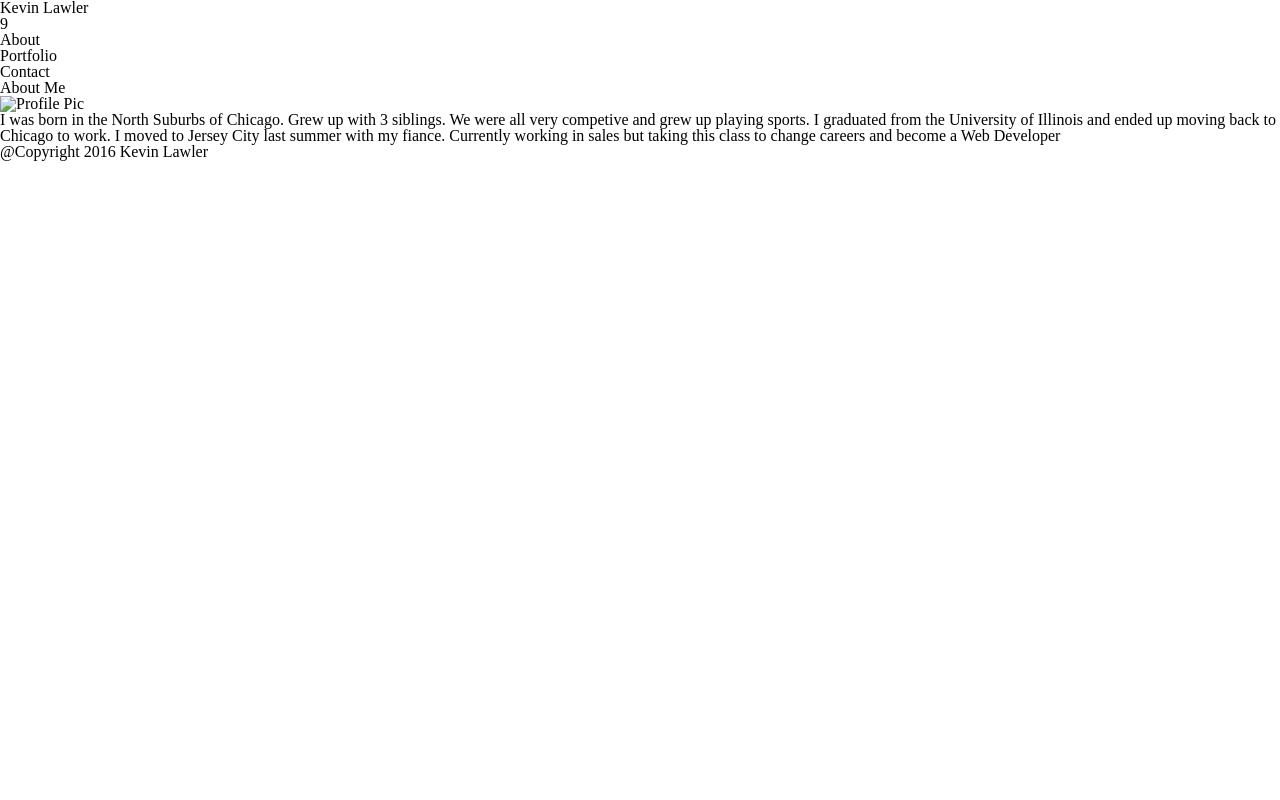
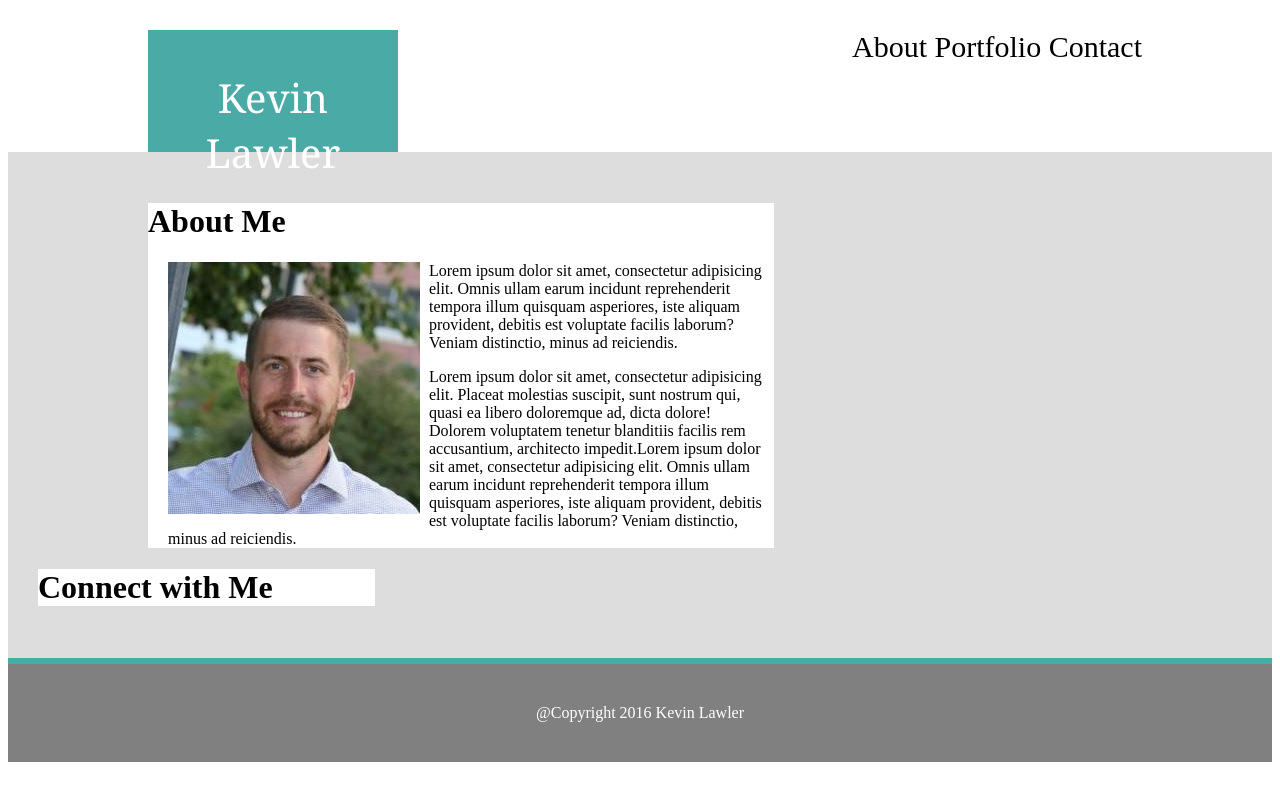
Before and after one commit to klawgolfer7/Basic-Portfolio, a plain HTML site: page index.html in a window 1280 px wide. Drawn offline with Linux system fonts and the light colour scheme.

Commit message:
close to finished.  Need to figure social media bar that needs to be on the right

```diff
--- a/assets/css/style.css
+++ b/assets/css/style.css
@@ -0,0 +1,101 @@
+/*CSS File for HW1 for Rutgers.  About Me/COntact/Portfolio
+HTML Files are attached to it.*/
+
+
+.container {
+	width: 52%;
+
+}
+
+/*Facebook, LinkedIN and Instagram Box*/
+.container2 {
+	width: 28%;
+	background-color: white;
+/*	float: right;*/
+/*	padding-top: 30px;
+	padding-bottom: 30px;*/
+}
+
+
+/*THis is the box with my name in it*/
+header {
+	margin: 0;
+	padding: 0;
+	background-color: #4aaaa5;
+	/*^^^ This is the TEAL backgound color*/
+	border-color: #cccccc;
+	color: #ffffff;
+	font-family: "Georgia", Times, "Times New Roman", serif;
+	font-size: 40px;
+	width: 250px;
+	height: 82px;
+	float: left;
+	text-align: center;
+	padding-top: 40px;
+	margin-left: 140px;
+}
+
+
+
+footer {
+	clear: both;
+	background-color: grey;
+	padding: 40px;
+	color: white;
+	text-align: center;
+}
+
+img {
+	margin-left: 20px;
+	margin-right: 9px;
+	margin-bottom: 2px;
+	float: left;
+}
+
+#greenline {
+	clear: both;
+	background-color: #4aaaa5;
+	height: 6px;
+	color: white;
+	text-align: center;
+	margin-bottom: 0;
+	margin-top: 0;
+
+}
+
+
+.nav {
+	text-align: right;
+	font-size: 30px;
+	padding-right: 130px;
+	border-top: 40px;
+
+}
+
+.para {
+	margin: 10px;
+	margin-left: 20px;
+	margin-bottom: 20px;
+
+}
+
+/*p {
+	margin: 10px;
+	margin-left: 10px;
+}*/
+
+
+/*the cream background box*/
+.paragraphbackground {
+	background-color: #dddddd;
+	margin-top: 80px;
+	padding: 30px;
+	clear: both;
+
+
+}
+
+.whitebox {
+	background-color: white;
+	margin-left: 110px;
+}
--- a/index.html
+++ b/index.html
@@ -3,24 +3,45 @@
   <head>
   	<title>About Me</title>
   	<link rel="stylesheet" type="text/css" href="assets/css/style.css">
-  	<link rel="stylesheet" type="text/css" href="assets/css/reset.css">
+<!--   	<link rel="stylesheet" type="text/css" href="assets/css/reset.css"> -->
 
   </head>
   <body>
   	<header>
   		Kevin Lawler
   	</header>
-  	<nav>9
-  		<ul>
-  			<li>About</li>
-			<li>Portfolio</li>
-			<li>Contact</li>
-  		</ul>
+  	<nav class="nav">
+  		<p>
+	  	About  Portfolio  Contact
+  		</p>
+
   	</nav>
-	<h1>About Me</h1>
-	<img src="" alt="Profile Pic">
-	<p>I was born in the North Suburbs of Chicago.  Grew up with 3 siblings.  We were all very competive and grew up playing sports.  I graduated from the University of Illinois and ended up moving back to Chicago to work.  I moved to Jersey City last summer with my fiance. Currently working in sales but taking this class to change careers and become a Web Developer</p>
+	<div class="paragraphbackground">
+		<div class="whitebox container">
+			<h1>About Me</h1>
 
+				<img src="assets/images/profilepic.jpg" alt="Profile Pic">
+						<!--<p>I was born in the North Suburbs of Chicago.  Grew up with 3 siblings.  We were all very competive and grew up playing sports.  I graduated from the University of Illinois and ended up moving back to Chicago to work.  I moved to Jersey City last summer with my fiance. Currently working in sales but taking this class to change careers and become a Web Developer</p> -->
+						<div class='para'>
+						<p>
+							Lorem ipsum dolor sit amet, consectetur adipisicing elit. Omnis ullam earum incidunt reprehenderit tempora illum quisquam asperiores, iste aliquam provident, debitis est voluptate facilis laborum? Veniam distinctio, minus ad reiciendis.
+						</p>
+						<p>
+							Lorem ipsum dolor sit amet, consectetur adipisicing elit. Placeat molestias suscipit, sunt nostrum qui, quasi ea libero doloremque ad, dicta dolore! Dolorem voluptatem tenetur blanditiis facilis rem accusantium, architecto impedit.Lorem ipsum dolor sit amet, consectetur adipisicing elit. Omnis ullam earum incidunt reprehenderit tempora illum quisquam asperiores, iste aliquam provident, debitis est voluptate facilis laborum? Veniam distinctio, minus ad reiciendis.
+						</p>
+
+						</div>
+
+		</div>
+		<div class="container2">
+			<h1 class="containers2">Connect with Me</h1>
+
+		</div>
+	</div>
+
+
+	<h1 id='greenline'>
+	</h1>
 	<footer>
 		@Copyright 2016 Kevin Lawler
 	</footer>
```
Also changed, not shown: assets/css/reset.css (line endings or trailing spaces).
